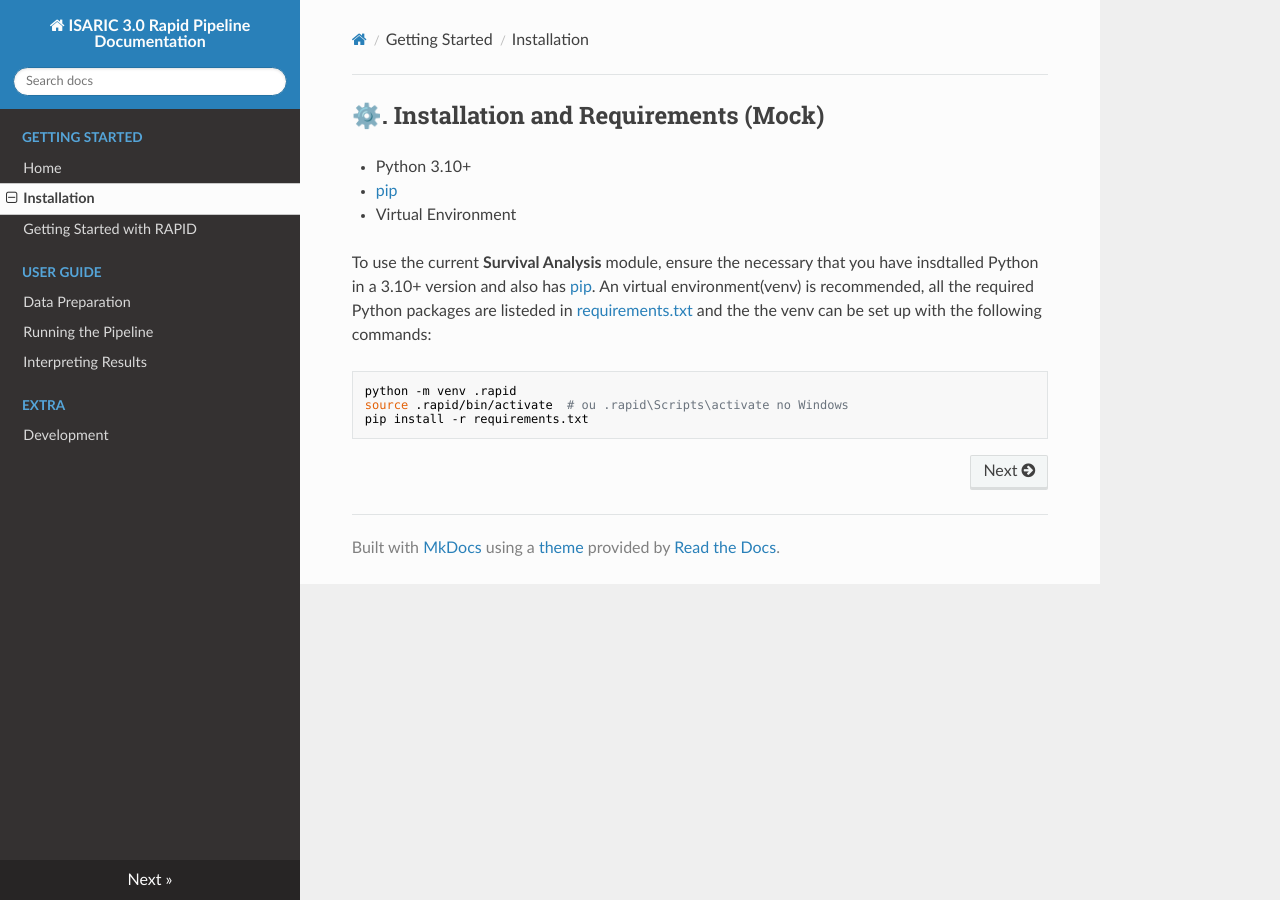
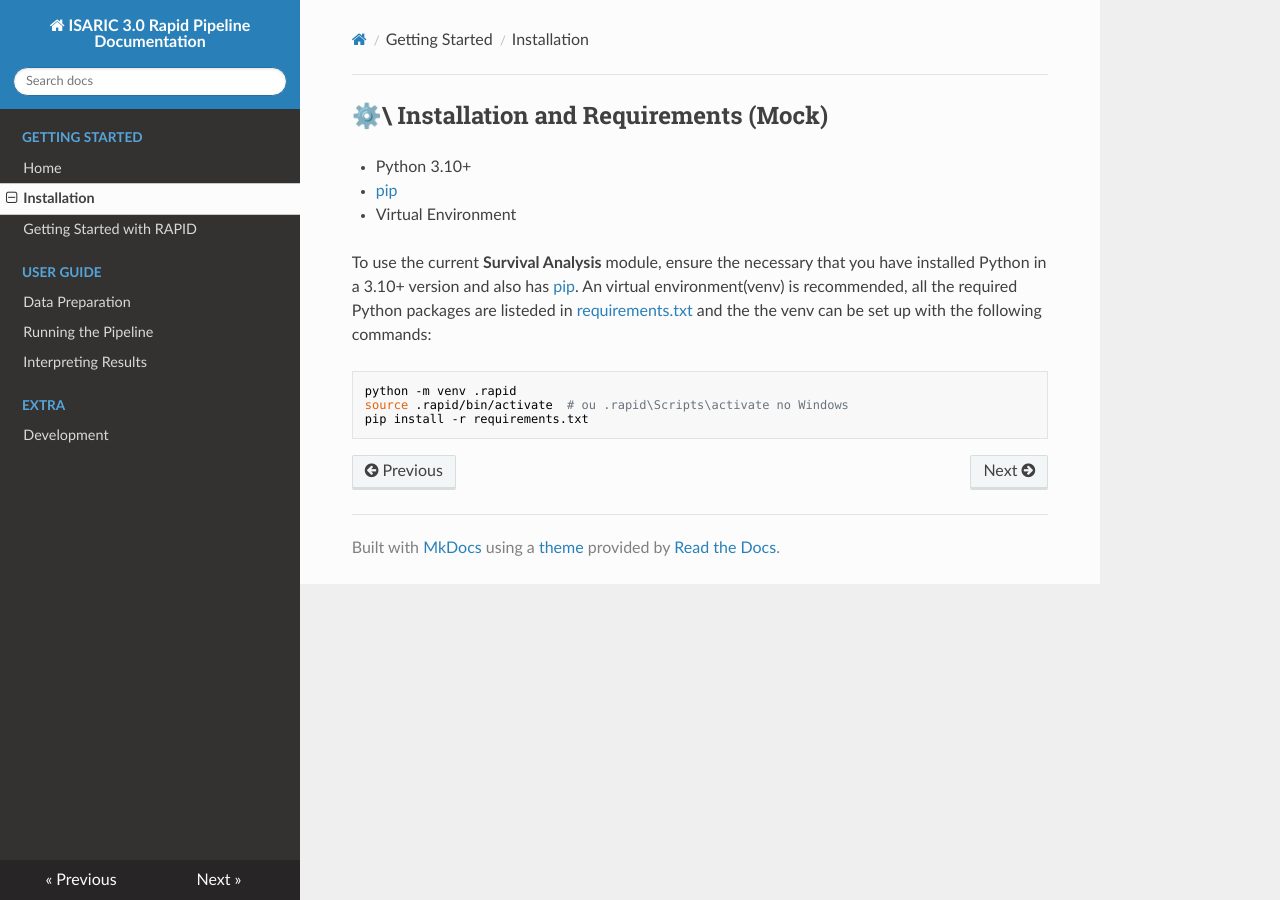
Before and after one commit to noispuc/isaric3.0-rapid, an MkDocs documentation site: the page built from docs/installation.md, in a window 1280 px wide. Built offline with MkDocs 1.6.1, drawn with Linux system fonts in a browser that asks for light colours; nearby versions of some CDN libraries.

Commit message:
docs: update installation section and improve getting started and home documentation

````diff
--- a/docs/installation.md
+++ b/docs/installation.md
@@ -1,9 +1,9 @@
-## ⚙️\. Installation and Requirements (Mock)
+## ⚙️\ Installation and Requirements (Mock)
 - Python 3.10+
 - [pip](https://pip.pypa.io/en/stable/)
 - Virtual Environment
 
-To use the current **Survival Analysis** module, ensure the necessary that you have insdtalled Python in a 3.10+ version and also has [pip](https://pip.pypa.io/en/stable/). An virtual environment(venv) is recommended, all the required Python packages are listeded in [requirements.txt](https://github.com/noispuc/isaric3.0-rapid/tree/main) and the the venv can be set up with the following commands:
+To use the current **Survival Analysis** module, ensure the necessary that you have installed Python in a 3.10+ version and also has [pip](https://pip.pypa.io/en/stable/). An virtual environment(venv) is recommended, all the required Python packages are listeded in [requirements.txt](https://github.com/noispuc/isaric3.0-rapid/tree/main) and the the venv can be set up with the following commands:
 
 ```bash
 python -m venv .rapid
````
Also changed, not shown: docs/getting_started.md (+1 -1 lines), docs/index.md (added, +54 -0 lines).
